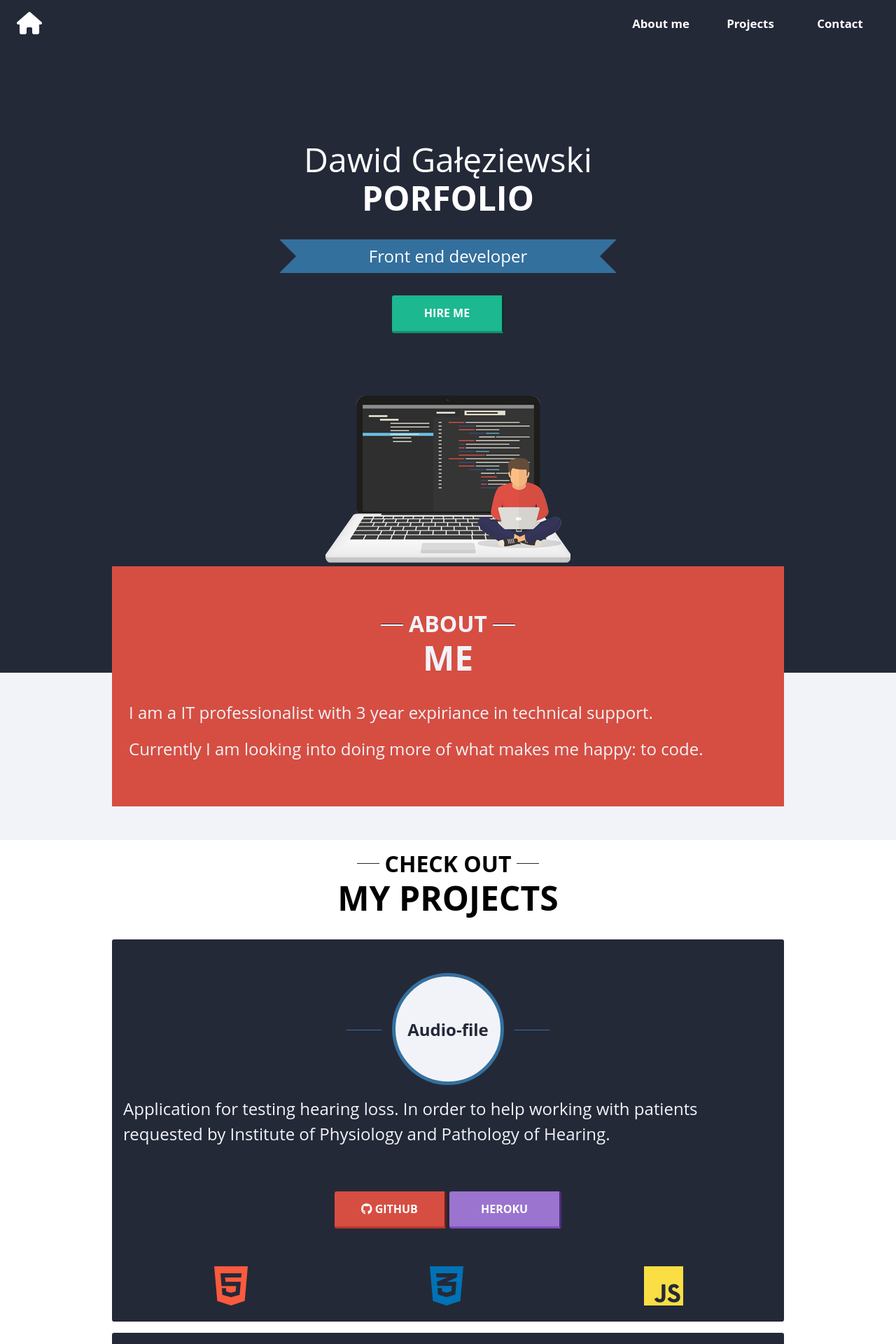
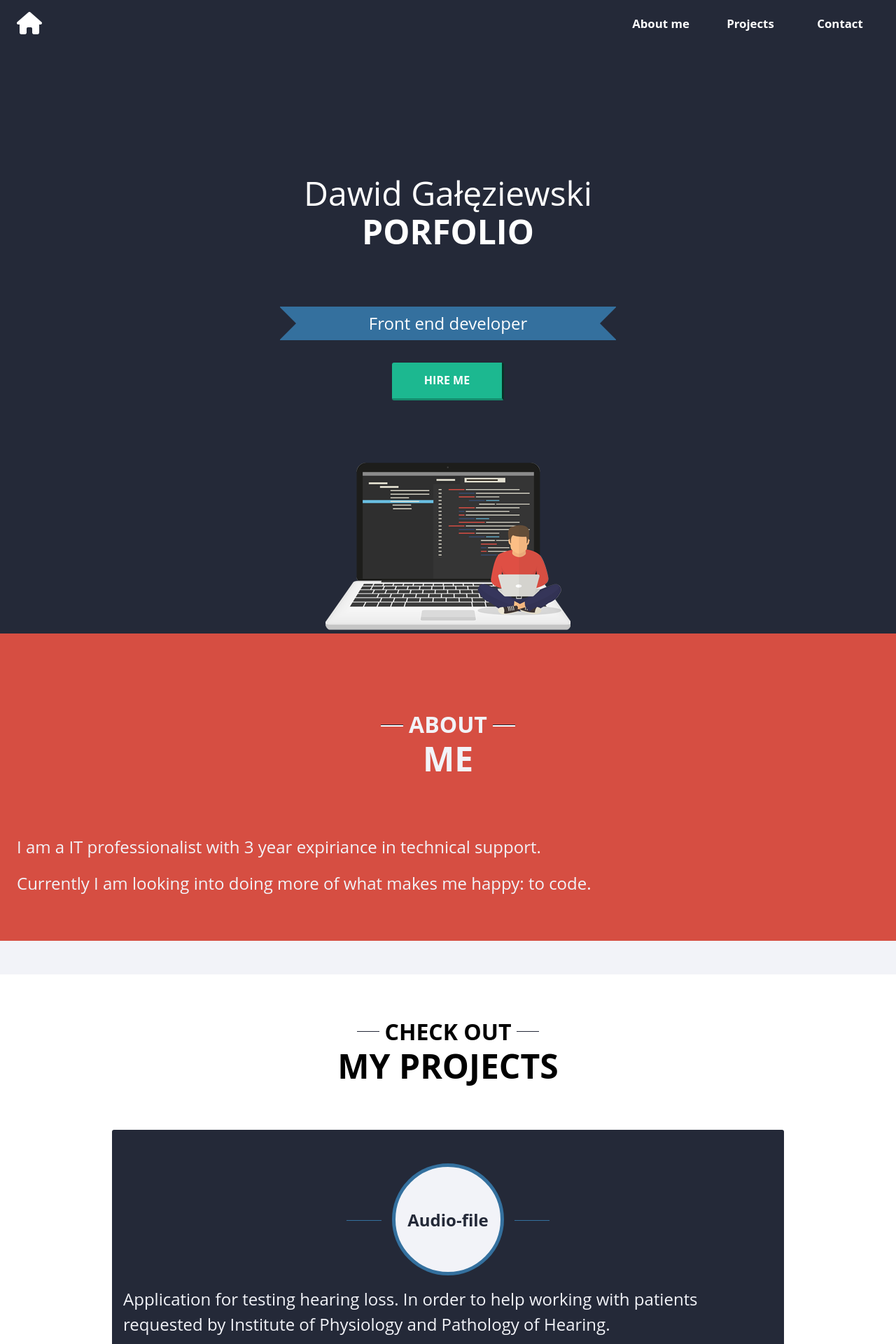
Before and after one commit to DawidGaleziewski/scss-portfolio, a PHP site: page /app/index.html in a window 1280 px wide. Shown: the top 1920 px of the page at 70% size. Run offline with PHP 8.4, Linux system fonts and the light colour scheme; some libraries are stand-ins or nearby versions.

Commit message:
changed sizing and added variable to change sections width on desktop

```diff
--- a/app/css/main.css
+++ b/app/css/main.css
@@ -508,6 +508,7 @@ body {
         left: 0;
         right: 0; } }
   .main-header__title {
+    padding: 3rem;
     font-size: 3rem;
     font-weight: normal; }
     .main-header__title--decor {
@@ -569,13 +570,13 @@ body {
 .about, .contact {
   padding: 3rem 0.5rem;
   text-align: center;
-  padding: 3rem 0.5rem;
-  margin-top: 1rem; }
+  padding: 3rem 0.5rem; }
   @media (min-width: 30rem) and (min-height: 30rem) {
     .about, .contact {
-      max-width: 60rem;
+      max-width: 80rem;
       margin: 3rem auto; } }
   .about .title, .contact .title {
+    padding: 3rem;
     font-size: 3rem;
     text-transform: uppercase;
     margin-bottom: 2rem; }
@@ -601,13 +602,13 @@ body {
 .about, .contact {
   padding: 3rem 0.5rem;
   text-align: center;
-  padding: 3rem 0.5rem;
-  margin-top: 1rem; }
+  padding: 3rem 0.5rem; }
   @media (min-width: 30rem) and (min-height: 30rem) {
     .about, .contact {
-      max-width: 60rem;
+      max-width: 80rem;
       margin: 3rem auto; } }
   .about .title, .contact .title {
+    padding: 3rem;
     font-size: 3rem;
     text-transform: uppercase;
     margin-bottom: 2rem; }
@@ -616,9 +617,13 @@ body {
 
 .projects {
   background-color: #fff; }
+  @media (min-width: 30rem) and (min-height: 30rem) {
+    .projects {
+      max-width: 80rem;
+      margin: 0 auto;
+      padding-bottom: 5rem; } }
   .projects .title {
-    margin-bottom: 2rem;
-    margin-top: 2rem;
+    padding: 3rem;
     font-size: 3rem;
     text-transform: uppercase;
     text-align: center; }
@@ -748,6 +753,10 @@ body {
         height: 100%;
         background-color: #34709e;
         transition: transform 1s, box-shadow 0.5s; }
+        @media (min-width: 30rem) and (min-height: 30rem) {
+          .projects .projects-wrapper .folder .folder-cover {
+            max-width: 60rem;
+            max-height: 30rem; } }
       .projects .projects-wrapper .folder .folder-background {
         z-index: -1;
         border-radius: 0 0 5px 5px;
@@ -803,7 +812,7 @@ body {
     margin: 0 2rem; }
     @media (min-width: 30rem) and (min-height: 30rem) {
       .contact-form {
-        max-width: 60rem; } }
+        max-width: 80rem; } }
     .contact-form__input {
       display: block;
       margin: 1rem auto;
--- a/app/scss/global/_variables.scss
+++ b/app/scss/global/_variables.scss
@@ -34,3 +34,6 @@ $size-title: 3rem;
 $size-title-decor: 2rem;
 $size-description: 1.5rem;
 $size-aside-text: 0.7rem;
+
+// 5. WIDTHS
+$section-width-desktop: 80rem;
--- a/app/scss/layout/_contact.scss
+++ b/app/scss/layout/_contact.scss
@@ -13,7 +13,7 @@
 
 
         @media(min-width: 30rem) and (min-height: 30rem){
-            max-width: 60rem;
+            max-width: $section-width-desktop;
         }
 
         &__input {
--- a/app/scss/layout/_header.scss
+++ b/app/scss/layout/_header.scss
@@ -27,6 +27,7 @@
     }
 
     &__title {
+        padding: $padding-large;
         font-size: $size-title;
         font-weight: normal;
 
--- a/app/scss/layout/_portfolio.scss
+++ b/app/scss/layout/_portfolio.scss
@@ -12,9 +12,14 @@ $color-folder-secondary: $color-secondary;
 .projects{
     background-color: #fff;
 
+    @media(min-width: 30rem) and (min-height: 30rem){
+        max-width: $section-width-desktop;
+        margin: 0 auto;
+        padding-bottom: 5rem;
+    }
+
     .title {
-        margin-bottom: $margin-medium;
-        margin-top: $margin-medium;
+        padding: $padding-large;
         font-size: $size-title;
         text-transform: uppercase;
         text-align: center;
@@ -147,6 +152,10 @@ $color-folder-secondary: $color-secondary;
                 background-color: $color-folder-secondary;
                 transition: transform 1s, box-shadow 0.5s;
 
+                @media(min-width: 30rem) and (min-height: 30rem){
+                    max-width: 60rem;
+                    max-height: 30rem;
+                }
             }
 
             .folder-background {
--- a/app/scss/layout/_section.scss
+++ b/app/scss/layout/_section.scss
@@ -4,9 +4,8 @@
 	padding: $padding-large $padding-small;
     text-align: center;
     padding: $padding-large $padding-small;
-    margin-top: $margin-small;
     @media(min-width: 30rem) and (min-height: 30rem){
-        max-width: 60rem;
+        max-width: $section-width-desktop;
         margin: $margin-large auto;
     }
 
@@ -15,6 +14,7 @@
     // }
 
     .title{
+        padding: $padding-large;
         font-size: $size-title;
         text-transform: uppercase;
         margin-bottom: $margin-medium;
```
